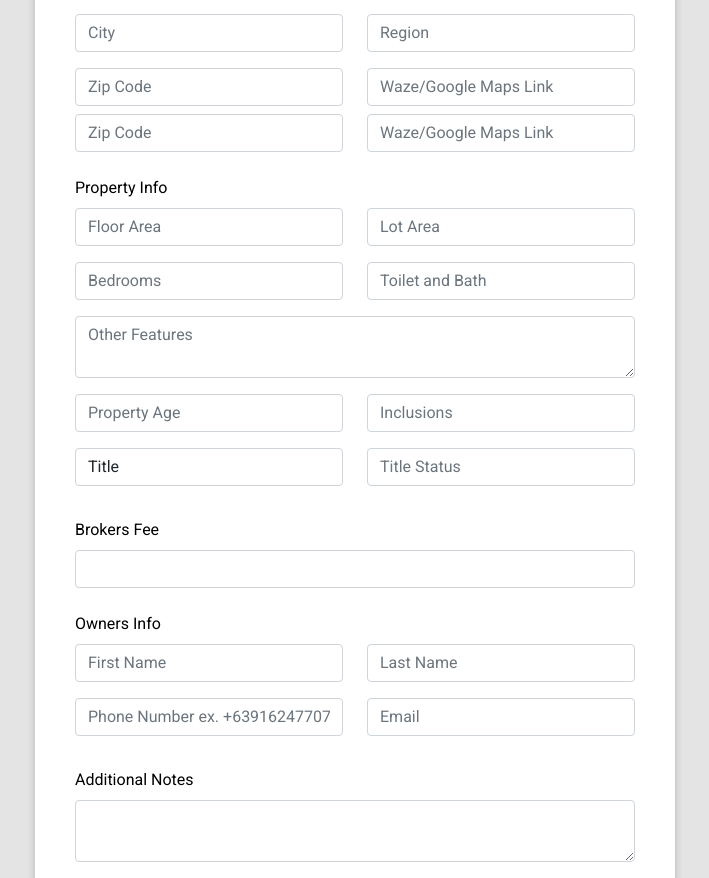
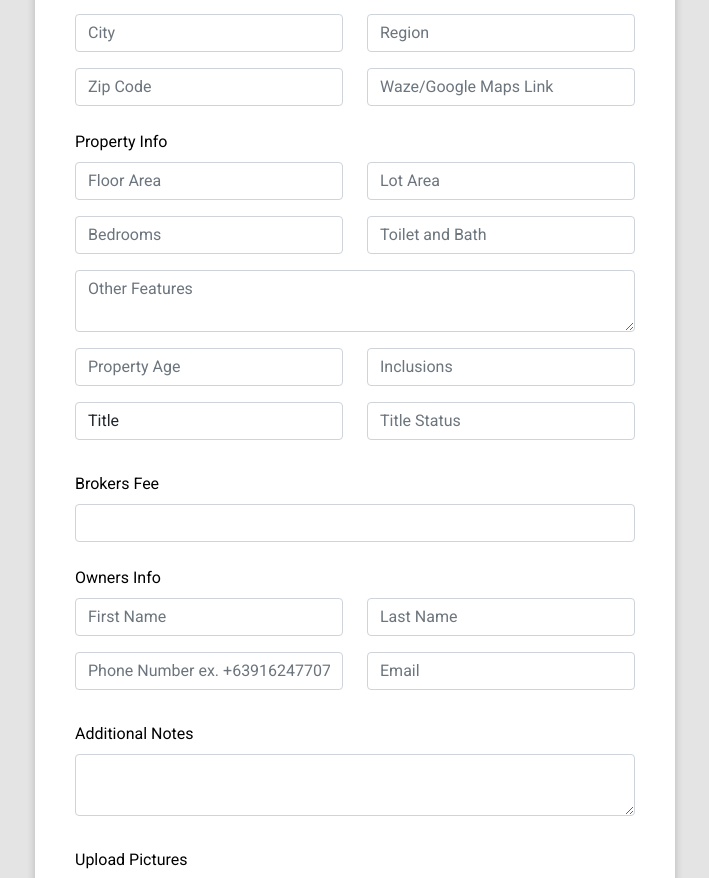
Before and after one commit to FonzyLima/buendia-estates-website, a Next.js app: page /sellproperties in a window 1280 px wide. Shown: the part 997-1875 px from the top of the page, without its empty margins (285-994 px from the left). Built offline with nearby package versions, Linux system fonts and the light colour scheme; some icons are missing.

Commit message:
removed duplicate

```diff
--- a/pages/sellproperties.js
+++ b/pages/sellproperties.js
@@ -165,32 +165,6 @@ const Sellproperties = () => {
                       type="url"
                       id="maps-link"
                       name="mapsLink"
-                      className="form-control"
-                      placeholder="Waze/Google Maps Link"
-                    />
-                  </div>
-                </div>
-              </div>
-
-              <div className={`row ${styles["mb-4"]}`}>
-                <div className="col">
-                  <div className={styles["form-outline"]}>
-                    <input
-                      required
-                      type="number"
-                      min="0"
-                      id="zip-code"
-                      className="form-control"
-                      placeholder="Zip Code"
-                    />
-                  </div>
-                </div>
-                <div className="col">
-                  <div className={styles["form-outline"]}>
-                    <input
-                      required
-                      type="url"
-                      id="maps-link"
                       className="form-control"
                       placeholder="Waze/Google Maps Link"
                     />
```
